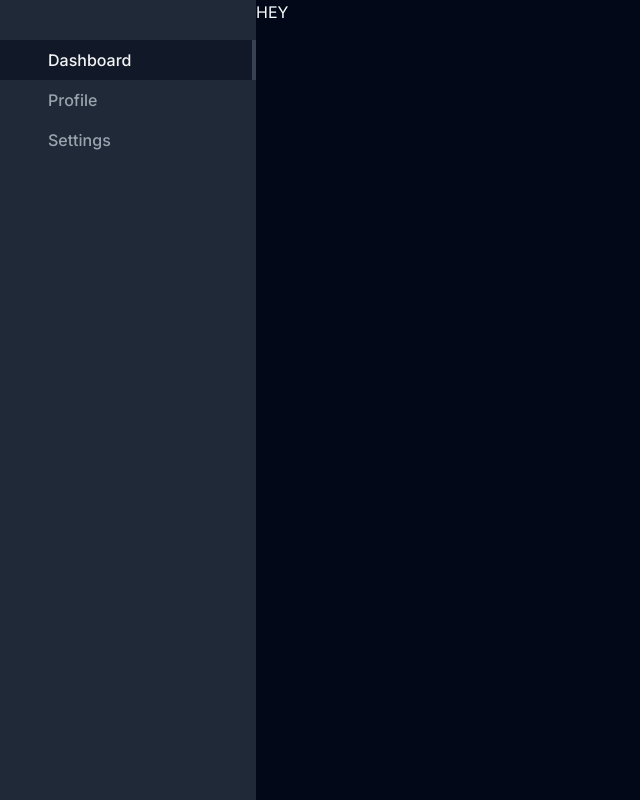
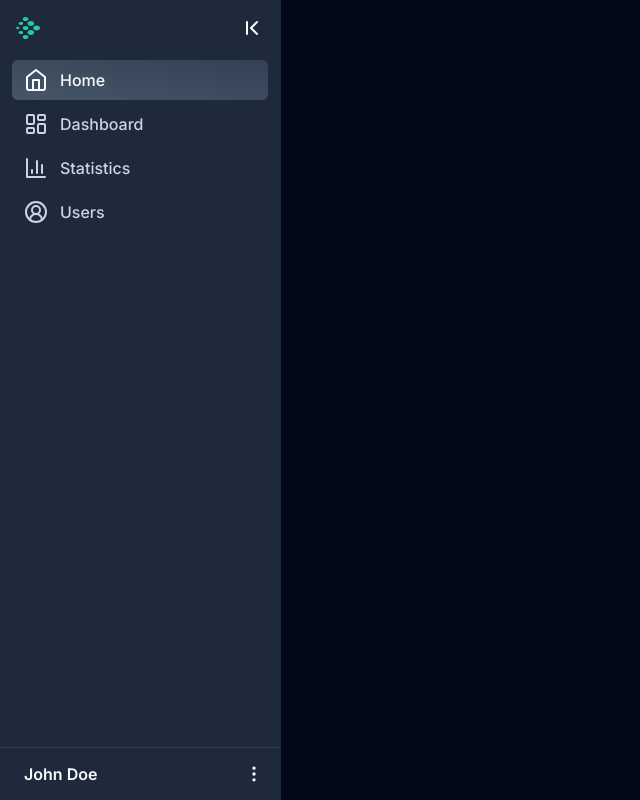
Before and after one commit to ryanmello/healthcare, a Next.js app: page / in a window 1280 px wide. Shown: the whole page, without its empty margins (0-640 px from the left). Built offline with nearby package versions, Linux system fonts and the light colour scheme; no server answers.

Commit message:
sidebar update

```diff
--- a/app/layout.tsx
+++ b/app/layout.tsx
@@ -5,7 +5,7 @@ import { cn } from "@/lib/utils";
 import { Toaster } from "sonner";
 import { ThemeProvider } from "@/components/ThemeProvider";
 import { ClerkProvider } from "@clerk/nextjs";
-import Sidebar from "@/components/Sidebar";
+import Sidebar from "@/components/sidebar/Sidebar";
 
 const inter = Inter({ subsets: ["latin"] });
 
@@ -35,7 +35,7 @@ export default function RootLayout({
           >
             <div className="flex">
               <Sidebar />
-              <div className="flex-1 ml-64">{children}</div>
+              <div className="flex-1">{children}</div>
             </div>
           </ThemeProvider>
         </body>
--- a/app/page.tsx
+++ b/app/page.tsx
@@ -1,11 +1,9 @@
-import Sidebar from "@/components/Sidebar";
 import { UserButton } from "@clerk/nextjs";
 
 export default function Home() {
   return (
     <div>
-      <UserButton />
-      <p>HEY</p>
+      {/* <UserButton /> */}
     </div>
   );
 }
--- a/components/Sidebar.tsx
+++ /dev/null
@@ -1,31 +0,0 @@
-import React from "react";
-
-const Sidebar = () => {
-  return (
-    <div className="bg-gray-800 h-screen w-64 fixed left-0 top-0 overflow-y-auto">
-      <nav className="mt-10">
-        <a
-          href="#"
-          className="flex items-center py-2 px-8 bg-gray-900 text-gray-100 border-r-4 border-gray-700"
-        >
-          <span className="mx-4 font-medium">Dashboard</span>
-        </a>
-        <a
-          href="#"
-          className="flex items-center py-2 px-8 text-gray-400 hover:bg-gray-900 hover:text-gray-100"
-        >
-          <span className="mx-4 font-medium">Profile</span>
-        </a>
-        <a
-          href="#"
-          className="flex items-center py-2 px-8 text-gray-400 hover:bg-gray-900 hover:text-gray-100"
-        >
-          <span className="mx-4 font-medium">Settings</span>
-        </a>
-        {/* Add more sidebar links as needed */}
-      </nav>
-    </div>
-  );
-};
-
-export default Sidebar;
--- /dev/null
+++ b/components/sidebar/Sidebar.tsx
@@ -0,0 +1,16 @@
+import { currentUser } from "@clerk/nextjs";
+import SidebarBody from "./SidebarBody";
+
+const Sidebar = async () => {
+  const user = await currentUser();
+
+  return (
+    <aside className="h-screen">
+      <nav className="h-full flex flex-col bg-secondary border-r shadow-sm">
+        <SidebarBody image={user?.imageUrl} email={user?.emailAddresses[0].emailAddress} />
+      </nav>
+    </aside>
+  );
+};
+
+export default Sidebar;
--- /dev/null
+++ b/components/sidebar/SidebarBody.tsx
@@ -0,0 +1,95 @@
+"use client";
+
+import {
+  BarChart3,
+  ChevronFirst,
+  ChevronLast,
+  CircleUserRound,
+  HomeIcon,
+  LayoutDashboard,
+  MoreVertical,
+} from "lucide-react";
+import Image from "next/image";
+import logo from "@/public/logo.svg";
+import { useState } from "react";
+import { cn } from "@/lib/utils";
+import SidebarItem from "./SidebarItem";
+
+const SidebarBody = ({
+  image,
+  email,
+}: {
+  image: string | undefined;
+  email: string | undefined;
+}) => {
+  const [expanded, setExpanded] = useState(true);
+
+  return (
+    <>
+      <div className="p-4 pb-2 flex justify-between items-center">
+        <Image
+          src={logo}
+          alt="image"
+          className={cn(
+            "overflow-hidden transition-all",
+            expanded ? "w-6" : "w-0"
+          )}
+          width={32}
+          height={32}
+        />
+        <button onClick={() => setExpanded(!expanded)}>
+          {expanded ? <ChevronFirst /> : <ChevronLast />}
+        </button>
+      </div>
+      <ul className="flex-1 px-3 mt-2">
+        <SidebarItem
+          icon={HomeIcon}
+          text="Home"
+          route="/"
+          expanded={expanded}
+        />
+        <SidebarItem
+          icon={LayoutDashboard}
+          text="Dashboard"
+          route="/dashboard"
+          expanded={expanded}
+        />
+        <SidebarItem
+          icon={BarChart3}
+          text="Statistics"
+          route="/statistics"
+          expanded={expanded}
+        />
+        <SidebarItem
+          icon={CircleUserRound}
+          text="Users"
+          route="/users"
+          expanded={expanded}
+        />
+      </ul>
+      <div className="flex justify-between items-center border-t border-slate-700 p-4">
+        <div className="flex items-center">
+          {image != undefined && (
+            <Image
+              src={image}
+              alt="image"
+              className="w-10 h-10 rounded-md"
+              height={100}
+              width={100}
+            />
+          )}
+          <div className={cn("flex flex-col justify-center leading-4 cursor-default ml-2", !expanded && "hidden")}>
+            <h4 className="font-semibold">John Doe</h4>
+            <span className="text-xs text-slate-500">{email}</span>
+          </div>
+        </div>
+        <MoreVertical
+          size={20}
+          className={cn("cursor-pointer", !expanded && "hidden")}
+        />
+      </div>
+    </>
+  );
+};
+
+export default SidebarBody;
--- /dev/null
+++ b/components/sidebar/SidebarItem.tsx
@@ -0,0 +1,39 @@
+"use client";
+
+import { cn } from "@/lib/utils";
+import { LucideIcon } from "lucide-react";
+import { usePathname } from "next/navigation";
+import { Dispatch, SetStateAction, useState } from "react";
+
+interface SidebarItemProps {
+  icon: LucideIcon;
+  text: string;
+  route: string;
+  expanded: boolean;
+}
+
+const SidebarItem: React.FC<SidebarItemProps> = ({
+  icon: Icon,
+  text,
+  route,
+  expanded,
+}) => {
+  const [active, setActive] = useState(false);
+  const path = usePathname();
+  return (
+    <li
+      className={cn(
+        "relative flex items-center py-2 px-3 my-1 font-medium rounded-md cursor-pointer transition-colors",
+        path == route
+          ? "bg-gradient-to-tr from-slate-600 to bg-slate-700"
+          : "hover:bg-slate-700 text-slate-300"
+      )}
+      onClick={() => setActive(!active)}
+    >
+      <Icon />
+      <span className={cn(expanded ? "w-52 pl-3" : "hidden")}>{text}</span>
+    </li>
+  );
+};
+
+export default SidebarItem;
--- a/components/ui/button.tsx
+++ b/components/ui/button.tsx
@@ -9,7 +9,7 @@ const buttonVariants = cva(
   {
     variants: {
       variant: {
-        default: "bg-amber-50 text-primary-foreground hover:bg-amber-50/90",
+        default: "bg-primary text-primary-foreground hover:bg-primary/90",
         destructive:
           "bg-destructive text-destructive-foreground hover:bg-destructive/90",
         outline:
--- a/package.json
+++ b/package.json
@@ -11,6 +11,7 @@
   },
   "dependencies": {
     "@clerk/nextjs": "^4.28.1",
+    "@clerk/types": "^3.62.1",
     "@hookform/resolvers": "^3.3.4",
     "@next/font": "^14.1.0",
     "@prisma/client": "^5.7.1",
```
Also changed, not shown: 1 other file (tests, documents, lock files or other folders).
